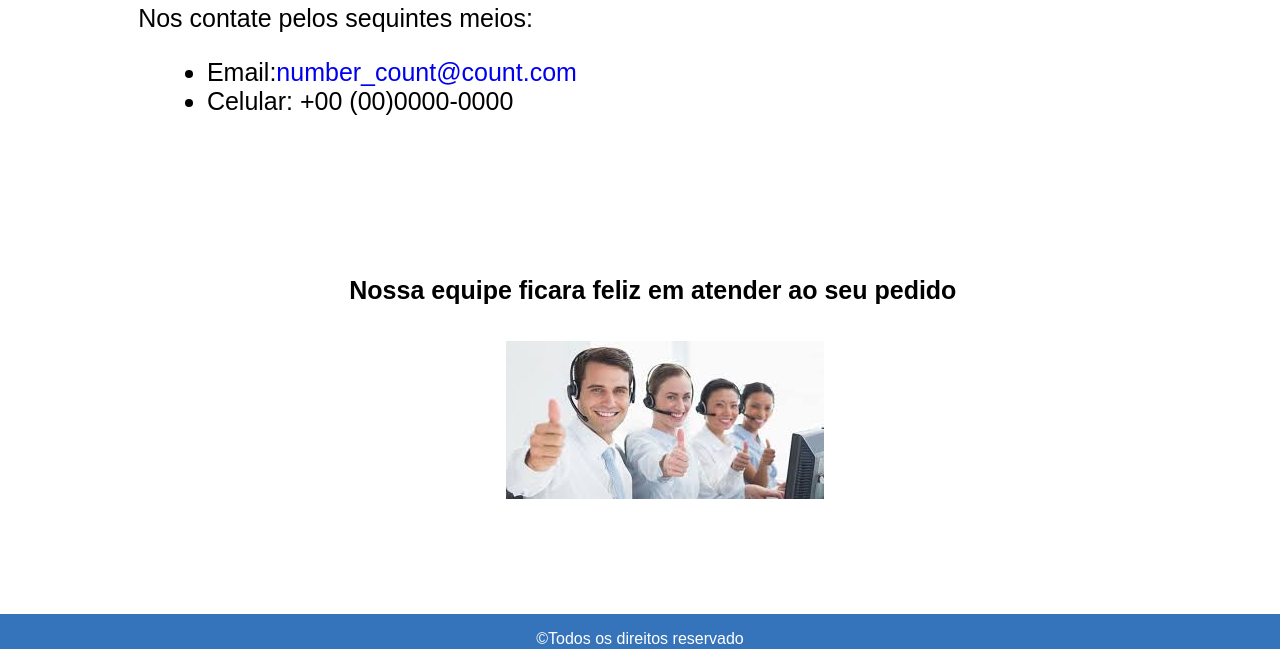
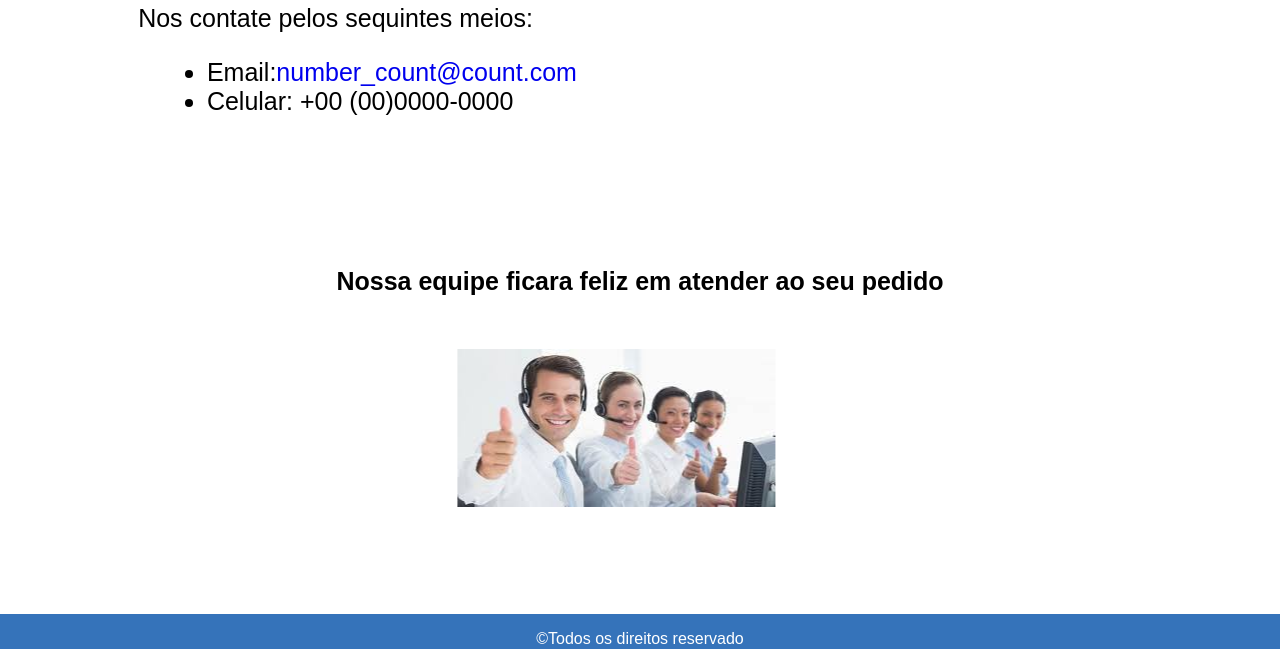
Before and after one commit to GALMelo/Number_Counter, a plain HTML site: page contato.html in a window 1280 px wide. Shown: the part 151-800 px from the top of the page. Drawn offline with Linux system fonts and the light colour scheme.

Commit message:
correção pag contato

```diff
--- a/style/contato.css
+++ b/style/contato.css
@@ -3,6 +3,7 @@ body{
 }
 .text{
     margin-top: 5%;
+    margin-bottom: 5%;
     display: inline-block;
     position: relative;
     left: 5%;
@@ -19,18 +20,21 @@ body{
     left: 10%;
 }
 
+.img_equipe{
+    font-size: 25px;
+    position: absolute;
+    left: 50%;
+    transform: translateX(-50%)
+
+}
+
 #equipe{
-    font-size: 25px;
-    margin-top: 50%;
     position: relative;
-    left: 27%;
-    display: inline;
+    top: 30px;
 }
 
 #telemarketing{
-    display: inline-block;
     position: relative;
-    right: 9%;
-    top: 200px;
-
+    margin-top: 50px;
+    left: 20%;
 }
```
